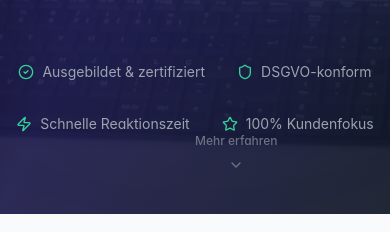
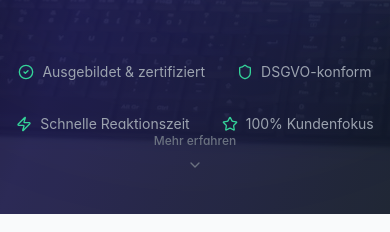
Before and after one commit to viorelghiurca/vio-it, a React (Vite) app: page / in a window 390 px wide. Shown: the part 782-1014 px from the top of the page. Built offline with nearby package versions, Linux system fonts and the light colour scheme; no server answers.

Commit message:
refactor: improve scroll indicator layout on HomePage
- Adjusted the structure of the scroll indicator for better alignment and responsiveness.
- Enhanced visual presentation by centering the scroll indicator and maintaining consistent styling.

```diff
--- a/src/pages/HomePage.jsx
+++ b/src/pages/HomePage.jsx
@@ -91,9 +91,11 @@ function Hero() {
       </div>
 
       {/* Scroll indicator */}
-      <div className="absolute bottom-8 left-1/2 -translate-x-1/2 flex flex-col items-center gap-2 text-neutral-500 animate-bounce">
-        <span className="text-xs font-medium">Mehr erfahren</span>
-        <ChevronDown className="w-4 h-4" />
+      <div className="absolute bottom-8 left-0 right-0 flex justify-center pointer-events-none">
+        <div className="flex flex-col items-center gap-2 text-neutral-500 animate-bounce">
+          <span className="text-xs font-medium">Mehr erfahren</span>
+          <ChevronDown className="w-4 h-4" />
+        </div>
       </div>
     </section>
   )
```
